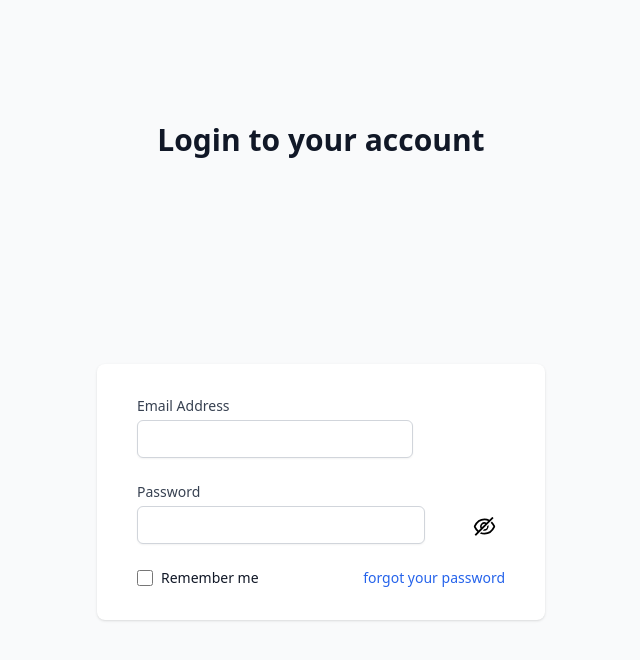
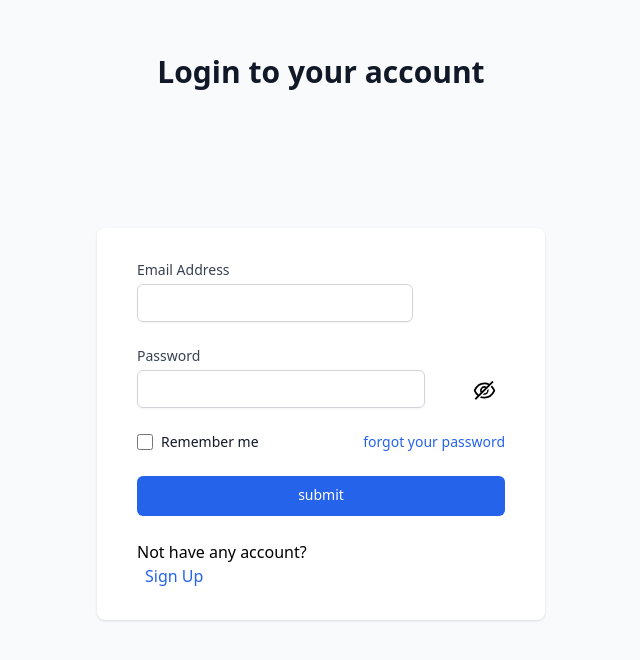
Before and after one commit to shruti180103/E-Commerce, a React (Create React App) app in the folder frontend/geargleams/: page /login in a window 1280 px wide. Shown: the part 132-792 px from the top of the page, without its empty margins (319-959 px from the left). Built offline with nearby package versions, Linux system fonts and the light colour scheme.

Commit message:
signup link

```diff
--- a/frontend/geargleams/src/components/Login/Login.jsx
+++ b/frontend/geargleams/src/components/Login/Login.jsx
@@ -1,6 +1,7 @@
 import React, { useState } from "react";
 import { AiOutlineEye, AiOutlineEyeInvisible } from "react-icons/ai";
 import styles from "../../styles/styles";
+import { Link } from "react-router-dom";
 
 const Login = () => {
   const [email, setEmail] = useState("");
@@ -86,11 +87,24 @@ const Login = () => {
                 <a
                   href=".forgot-password"
                   className="font-medium text-blue-600 hover:text-blue-500"
-                  >
-                    forgot your password
-                  </a>
+                >
+                  forgot your password
+                </a>
               </div>
-
+            </div>
+            <div>
+              <button
+                type="submti"
+                className="group relative w-full h-[40px] flex justify-center py-2 px-4 border border-transparent text-sm font-medium rounded-md text-white bg-blue-600 hover:bg-blue-700  "
+              >
+                submit
+              </button>
+            </div>
+            <div className="className={'${styles.normalflex'} w-full'}">
+              <h4> Not have any account?</h4>
+              <Link to="/sign-up" className="text-blue-600 pl-2">
+                Sign Up
+              </Link>
             </div>
           </form>
         </div>
--- a/frontend/geargleams/src/pages/Login.jsx
+++ b/frontend/geargleams/src/pages/Login.jsx
@@ -3,7 +3,7 @@ import Login from "../components/Login/Login.jsx";
 
 const LoginPage = () => {
   return (
-    <div>
+    <div className='w-full h-screen bg-gray-50'>
       <Login/>
     </div>
   )
```
